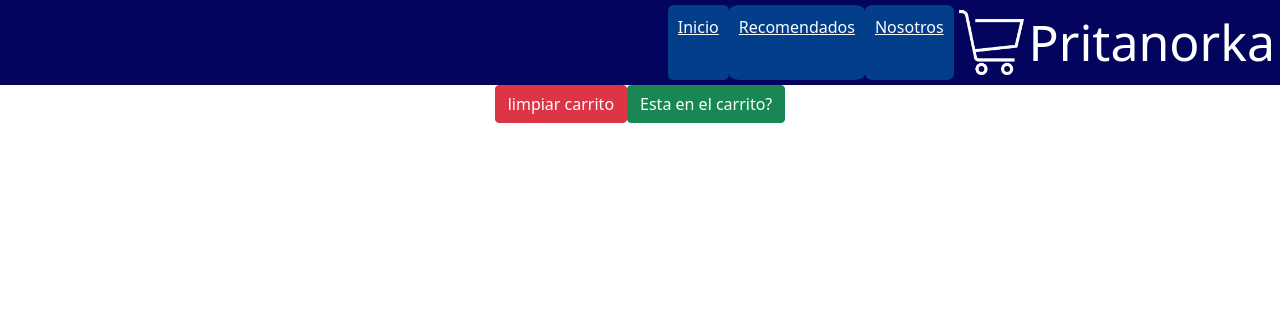
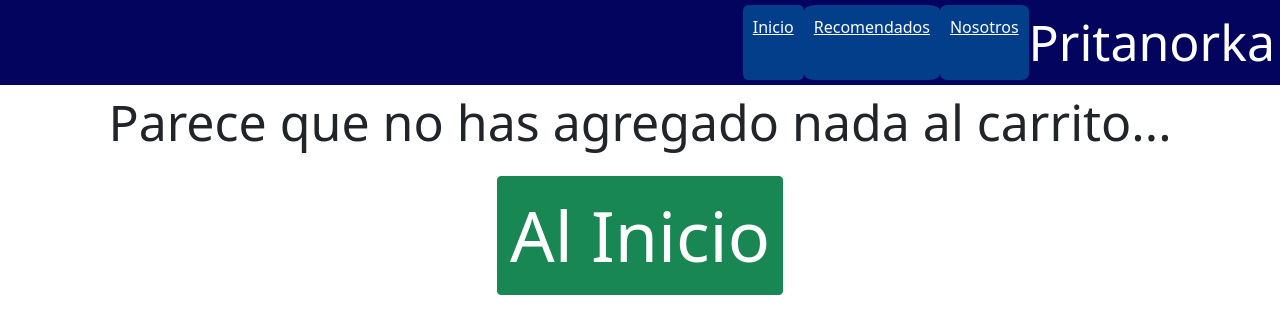
Before and after one commit to GonzaOrtiz96/CoderReactJS, a React (Create React App) app: page /cart in a window 1280 px wide. Shown: the top 334 px of the page. Built offline with nearby package versions, Linux system fonts and the light colour scheme.

Commit message:
CartView

```diff
--- a/src/components/CartWidget/CartWidget.js
+++ b/src/components/CartWidget/CartWidget.js
@@ -1,8 +1,19 @@
 import ico from '../../media/CartIco.png';
+import React, {useContext} from 'react';
+
+//contex
+import { ItemContext } from '../cartContext/CartContext';
 
 const CartWidget = () => {
+    const {items, carrito} = useContext(ItemContext);
+
     return (
-        <img src={ico} alt="CartIco" style={{padding:5, width:75}} />
+        <div>
+            <img src={ico} alt="CartIco" style={{padding:5, width:75}} />
+            <span style={{color: 'white', fontSize:30, padding:5}} >Carrito: {carrito}</span>
+        </div>
+
+
     );
 };
 
--- a/src/components/ItemCount/itemCount.js
+++ b/src/components/ItemCount/itemCount.js
@@ -5,7 +5,7 @@ import '../../Styles/bootstrap.min.css';
 import { ItemContext } from '../cartContext/CartContext';
 
 
-const ItemCount = ({onadd, stock, data}) => {
+const ItemCount = ({onadd, stock, data, precio}) => {
     const {items, setItems, addItem} = useContext(ItemContext);
     const [counter, setCounter] = useState(1);
     const handelerCounterUp = () =>{
@@ -25,12 +25,11 @@ const ItemCount = ({onadd, stock, data}) => {
 
     const ejecutarDos = () => {
         onadd();
-        addItem(data.id, counter, data.login)
+        addItem(data.id, counter, data.login,precio)
     }
 
     return(
         <div className='counterSection'>
-            {console.log(data.id, counter, data.login)}
             <button onClick={handelerCounterUp} className='btn btn-outline-primary'>+</button>
             <span style={{padding:10}}>{counter}</span>
             <button onClick={handelerCounterDown} className='btn btn-outline-primary'>-</button>
--- a/src/components/ItemList/ItemList.js
+++ b/src/components/ItemList/ItemList.js
@@ -13,7 +13,9 @@ const ItemList = ({datos}) =>{
             {datos.map((info) =>{
                 return (
                     <Link to={`/detail/${info.id}`}>
-                        <Item data={info} key={info.id}/>
+                        <div key={info.id}>
+                            <Item data={info}/>
+                        </div>
                     </Link>
                 )
             })}
--- /dev/null
+++ b/src/components/cart/Cart.js
@@ -0,0 +1,34 @@
+import React, { useContext, useState } from 'react';
+import { ItemContext } from '../cartContext/CartContext';
+import { Link } from 'react-router-dom';
+import '../../Styles/bootstrap.min.css';
+
+const Cart = () => {
+    const {items, clear, removeItem, carritoEsCero, total } = useContext(ItemContext);
+
+
+    return (
+
+        <div>
+            {carritoEsCero()? <button className='btn btn-danger' onClick={clear}>limpiar carrito</button> : <p style={{fontSize:50}}>Parece que no has agregado nada al carrito...</p> }
+            <Link to='/'>
+                {carritoEsCero()?null: <button className='btn btn-success' style={{fontSize:70}}>Al Inicio</button>}
+            </Link>
+            {items.map((info) => {
+                return(
+                    <div className='cardBody' key={info.id}>
+                        <h2 className='cardTitle'>
+                            {info.id} pedidos: {info.pedido}
+                        </h2>
+                        <p className='cardText'>Nombre del producto: {info.nombre}</p>
+                        <p className='cardText'>Precio del producto: {info.precio}</p>
+                        <button className='btn btn-danger' onClick={() => removeItem(info.cartId)}>X</button>
+                    </div>
+                )
+            })}
+            {carritoEsCero() && <p className='cardTitle'>Total a Pagar: ${total}</p>}
+        </div>
+    )
+}
+
+export default Cart;
--- a/src/components/cart/CartDetail.js
+++ /dev/null
@@ -1,29 +0,0 @@
-import React, { useContext } from 'react';
-import { ItemContext } from '../cartContext/CartContext';
-import '../../Styles/bootstrap.min.css';
-
-const CartDetail = () => {
-    const {items, clear, removeItem, isInCart } = useContext(ItemContext);
-
-    return (
-        <div>
-            {console.log(items)}
-            <button className='btn btn-danger' onClick={clear}>limpiar carrito</button>
-            {items.map((info) => {
-                return(
-                    <div className='cardBody'>
-                        <h2 className='cardTitle'>
-                            {info.id} pedidos: {info.pedido}
-                        </h2>
-                        <p className='cardText'>{info.nombre}</p>
-                        <button className='btn btn-danger' onClick={() => console.log(removeItem(1))}>X</button>
-                    </div>
-                )
-            })}
-            <button className='btn btn-success' onClick={() => console.log(isInCart(1))}>Esta en el carrito?</button>
-
-        </div>
-    )
-}
-
-export default CartDetail;
--- a/src/components/cartContext/CartContext.js
+++ b/src/components/cartContext/CartContext.js
@@ -6,12 +6,14 @@ const initalState = [];
 
 export const ItemsProvider = ({children}) => {
     const [items, setItems] = useState(initalState);
-
-    const addItem = (id, cantidad, item) =>{
+    const [carrito, setCarrito] = useState(0);
+    const [total, setTotal] = useState(0);
+    const addItem = (id, cantidad, item, costo) =>{
         const newItem = {
             cartId: id,
             pedido: cantidad,
-            nombre: item
+            nombre: item,
+            precio: costo
         }
         const encontrado = items.find(
             (item) => item.cartId === id
@@ -19,24 +21,32 @@ export const ItemsProvider = ({children}) => {
 
         if (encontrado) {
             encontrado.pedido += cantidad;
+            setTotal(total + (encontrado.precio * encontrado.pedido));
         }else{
             items.push(newItem);
+            setTotal(total + (cantidad * costo));
         }
+        setCarrito(carrito + cantidad);
         setItems([...items]);
     }
 
 
     const removeItem = (itemId) =>{
-        console.log(items);
-        console.log(itemId);
         const removido = items.filter((item) => item.cartId !== itemId);
-        console.log(removido);
         setItems(removido);
+
+        const encontrado = items.find(
+            (item) => item.cartId === itemId
+        );
+
+        setCarrito(carrito - encontrado.pedido);
+        setCarrito(carrito - (encontrado.precio * encontrado.pedido));
     }
 
 
     const clear = () => {
-        setItems(initalState);
+        setItems([]);
+        setCarrito(0);
     }
 
 
@@ -51,8 +61,16 @@ export const ItemsProvider = ({children}) => {
         }
     }
 
+    const carritoEsCero = () => {
+        if (carrito > 0) {
+            return true;
+        } else {
+            return false;
+        }
+    }
+
     return(
-        <ItemContext.Provider value={{items, setItems, addItem, removeItem, clear, isInCart}}>
+        <ItemContext.Provider value={{items, setItems, addItem, removeItem, clear, isInCart, carrito, carritoEsCero, total}}>
             {children}
         </ItemContext.Provider>
     );
--- a/src/components/itemDetail/itemDetail.js
+++ b/src/components/itemDetail/itemDetail.js
@@ -8,13 +8,15 @@ import ItemCount from '../ItemCount/itemCount';
 //contex
 import { ItemsProvider } from '../cartContext/CartContext';
 
-
+//poner el contex aca y no en item count
 
 const ItemDetail = ({datos}) => {
     const [ver, setVer] =useState(false);
+    const precio = Math.ceil(Math.random()*1000);
     const onAdd = () => {
         setVer(true);
     };
+
     return(
         <div className='card col'>
             <div className='cardBody'>
@@ -25,7 +27,8 @@ const ItemDetail = ({datos}) => {
             <p className='cardText'>
                 URL a su GitHub: <a href={datos.html_url}>{datos.html_url}</a>
             </p>
-            <ItemCount onadd={onAdd} stock={Math.ceil(Math.random()*10)} data={datos}/>
+            <p className='cardText'>Precio del producto: ${precio}</p>
+            {ver ? null : <ItemCount onadd={onAdd} stock={Math.ceil(Math.random()*10)} data={datos} precio={precio}/>}
             <Link to='/cart'>
                 {ver && <button className='btn btn-outline-success' style={{margin:10}}>Ir al carrito</button>}
             </Link>
--- a/src/components/navBar/NavBar.js
+++ b/src/components/navBar/NavBar.js
@@ -1,19 +1,28 @@
 import '../../Styles/bootstrap.min.css'
 import '../../Styles/estilos.css'
+
+import React, {useContext} from 'react';
+
+//contex
+import { ItemContext } from '../cartContext/CartContext';
 
 //comonents
 import CartWidget from '../CartWidget/CartWidget';
 import { Link } from 'react-router-dom';
 
+
+
 const NavBar = () => {
+    const {carritoEsCero} = useContext(ItemContext);
     return(
         <nav className="sticky-top">
             <ul className="nav nav-pills">
                 <Link className="nav-item" to='/'>Inicio</Link>
                 <Link className="nav-item" to='/recomendados'>Recomendados</Link>
                 <Link className="nav-item" to='/nosotros'>Nosotros</Link>
-                <li><CartWidget /></li>
+                <li >{carritoEsCero() && <CartWidget />}</li>
                 <li style={{color:'white', fontSize:50}}>Pritanorka</li>
+                {carritoEsCero()}
             </ul>
         </nav>
     )
--- a/src/views/cart/Cart.js
+++ b/src/views/cart/Cart.js
@@ -1,7 +1,7 @@
 import React from 'react'
 
 //components
-import CartDetail from '../../components/cart/CartDetail'
+import CartDetail from '../../components/cart/Cart'
 
 const Cart = () => {
     return (
```
Also changed, not shown: src/components/itemDetailContainer/itemDetailContainer.js (line endings or trailing spaces).
